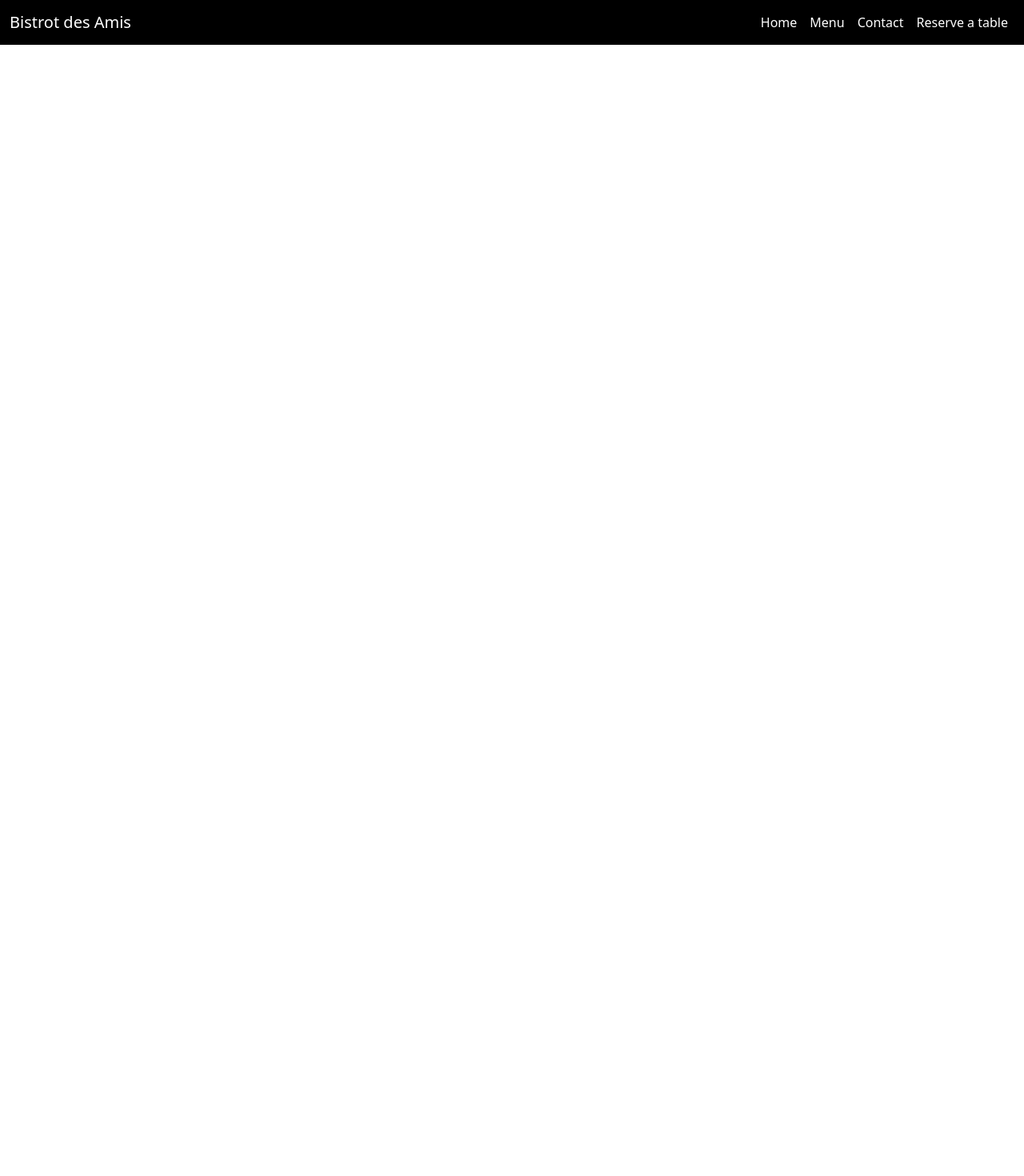
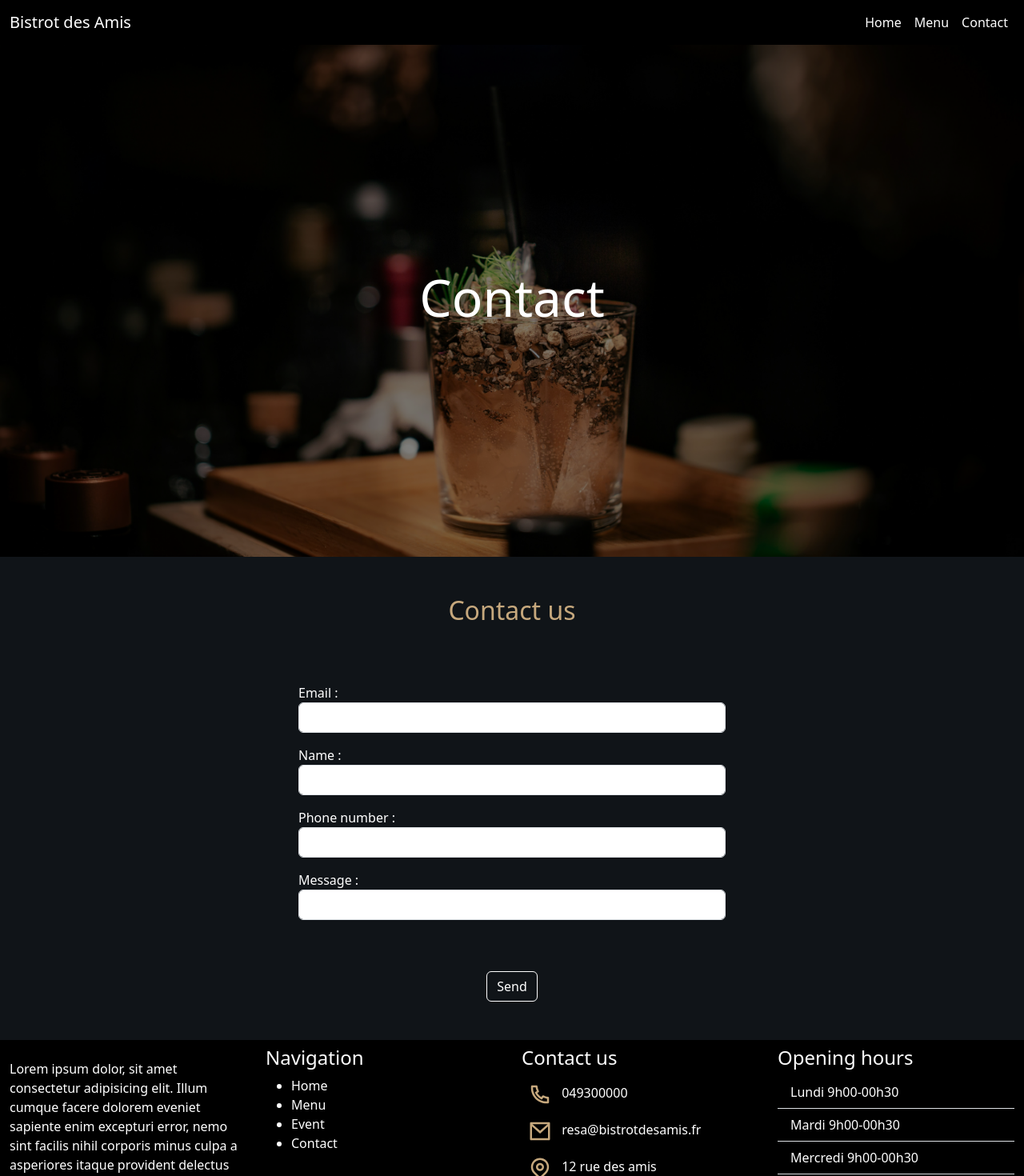
Before and after one commit to MickaelGP/VitrineBar, a Vue app: page /contact in a window 1280 px wide. Shown: the top 1470 px of the page at 80% size. Before the commit the page ends 800 px from the top, so only its background shows below. Built offline with nearby package versions, Linux system fonts and the light colour scheme.

Commit message:
Adding view

```diff
--- a/src/components/NavBarComponent.vue
+++ b/src/components/NavBarComponent.vue
@@ -16,13 +16,10 @@ import { RouterLink } from 'vue-router';
                             <RouterLink to="/" class="nav-link text-white">Home</RouterLink>
                         </li>
                         <li class="nav-item">
-                            <RouterLink to="/about" class="nav-link text-white">Menu</RouterLink>
+                            <RouterLink to="/menu" class="nav-link text-white">Menu</RouterLink>
                         </li>
                         <li class="nav-item">
-                            <RouterLink to="/about" class="nav-link text-white">Contact</RouterLink>
-                        </li>
-                        <li class="nav-item">
-                           <a href="#reservation" class="nav-link text-white">Reserve a table</a>
+                            <RouterLink to="/contact" class="nav-link text-white">Contact</RouterLink>
                         </li>
                     </ul>
                 </div>
--- a/src/router/index.js
+++ b/src/router/index.js
@@ -1,5 +1,7 @@
 import { createRouter, createWebHistory } from 'vue-router'
 import HomeView from '../views/HomeView.vue'
+import ContactView from '@/views/ContactView.vue'
+import MenuView from '@/views/MenuView.vue'
 
 const router = createRouter({
   history: createWebHistory(import.meta.env.BASE_URL),
@@ -10,12 +12,13 @@ const router = createRouter({
       component: HomeView
     },
     {
-      path: '/about',
-      name: 'about',
-      // route level code-splitting
-      // this generates a separate chunk (About.[hash].js) for this route
-      // which is lazy-loaded when the route is visited.
-      component: () => import('../views/AboutView.vue')
+      path: '/contact',
+      name: 'contact',
+      component: ContactView
+    },{
+      path:'/menu',
+      name:'menu',
+      component: MenuView
     }
   ]
 })
--- /dev/null
+++ b/src/views/ContactView.vue
@@ -0,0 +1,82 @@
+<script setup>
+import FooterComponent from '@/components/FooterComponent.vue';
+import InputComponent from '@/components/InputComponent.vue';
+</script>
+<template>
+    <main>
+        <div class="hero d-flex align-items-center justify-content-center">
+            <div class="hero-overlay"></div>
+            <div class="hero-content text-center">
+                <h1 class="display-3">Contact</h1>
+            </div>
+        </div>
+        <section id="contact-section">
+            <div class="container text-white">
+                <div class="text-center py-5">
+                    <h2 class="">Contact us</h2>
+                </div>
+                <div class="container w-50">
+                    <form action="">
+                        <InputComponent label-title="Email :" id-input="inputMail" type="email" />
+                        <InputComponent label-title="Name :" id-input="inputName" type="text" />
+                        <InputComponent label-title="Phone number :" id-input="inputPhone" type="number" />
+                        <InputComponent label-title="Message :" id-input="inputComment" type="text" />
+                        <div class="text-center py-5">
+                            <button class="btn btn-primary">Send</button>
+                        </div>
+                    </form>
+                </div>
+            </div>
+        </section>
+    </main>
+    <FooterComponent />
+</template>
+<style scoped>
+footer {
+    position: relative;
+    right: 0;
+    left: 0;
+    bottom: 0;
+}
+
+.hero {
+    position: relative;
+    background: url('../assets/img/contactHero.jpg') center center/cover no-repeat;
+    background-position: center;
+    height: 80vh;
+    color: white;
+}
+
+.hero-overlay {
+    position: absolute;
+    top: 0;
+    left: 0;
+    width: 100%;
+    height: 100%;
+    background: rgba(0, 0, 0, 0.5);
+}
+
+.hero-content {
+    position: relative;
+    z-index: 2;
+}
+#contact-section{
+    background: var(--secondary-color);
+    /* height: 100vh; */
+}
+h2{
+    color: var(--primary-color);
+}
+.btn-primary:focus{
+    --bs-btn-active-bg: var(--primary-color);
+    border: 1px solid var(--primary-color);
+}
+.btn-primary{
+    border: 1px solid white;
+    background-color: transparent;
+}
+.btn-primary:hover{
+    border: 1px solid var(--primary-color);
+    background-color: var(--primary-color);
+}
+</style>
--- /dev/null
+++ b/src/views/MenuView.vue
@@ -0,0 +1,5 @@
+<template>
+    <main>
+        <h1>Menu</h1>
+    </main>
+</template>
```
Also changed, not shown: src/views/HomeView.vue (+7 -3 lines), src/assets/img/contactHero.jpg (added).
